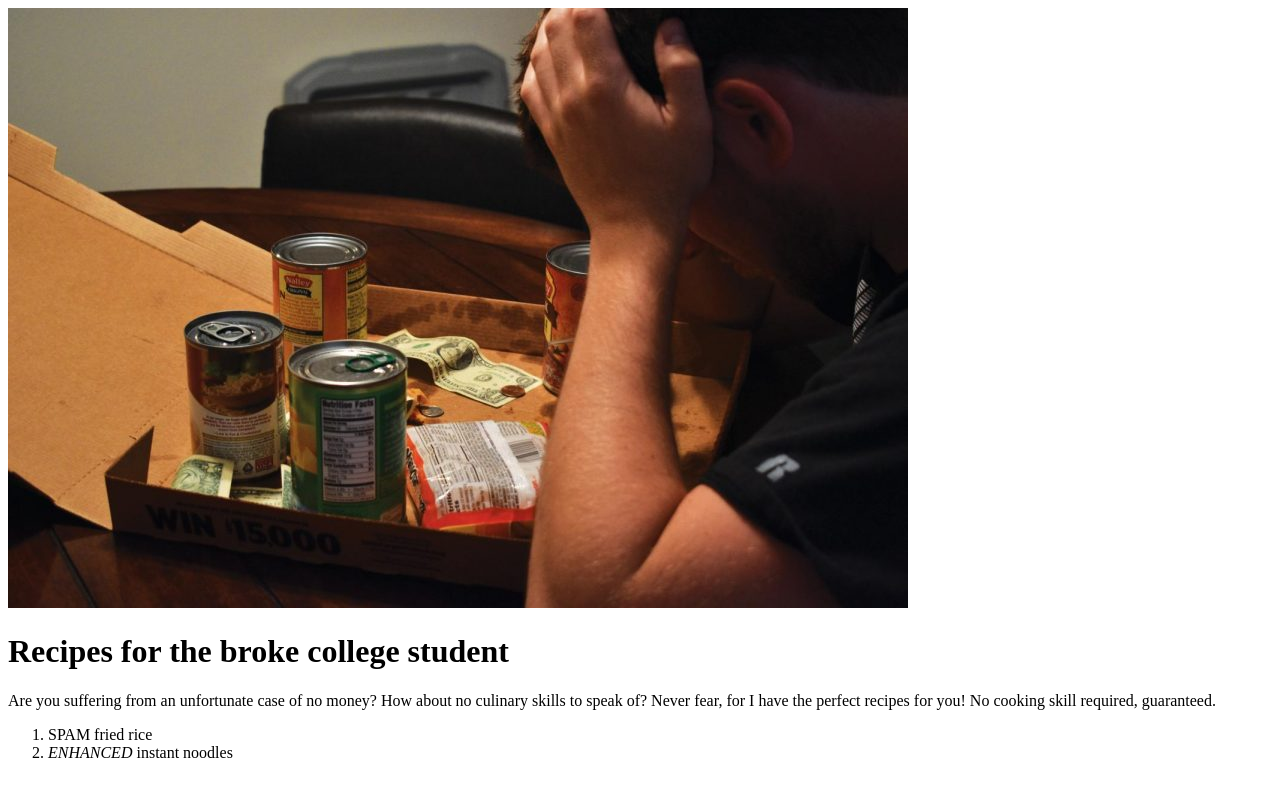
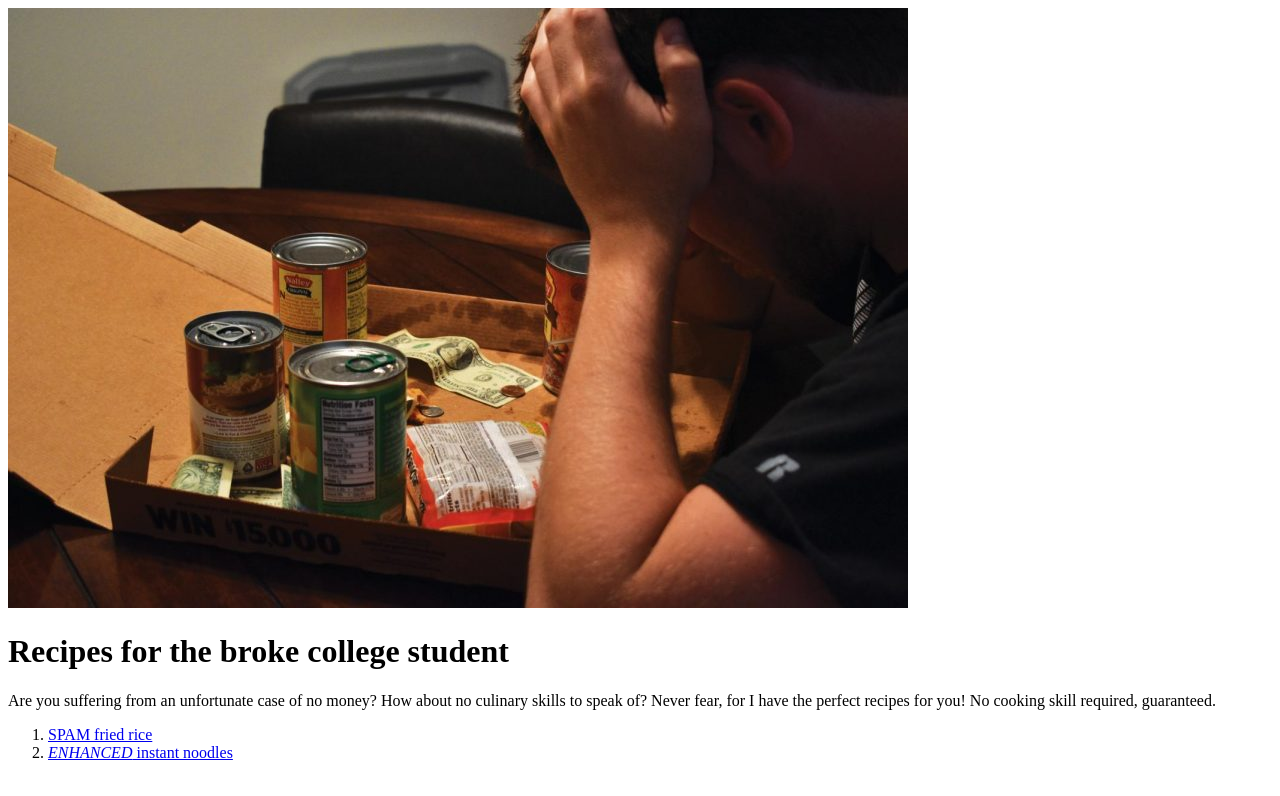
Before and after one commit to joohwan58/Recipe-page, a plain HTML site: page index.html in a window 1280 px wide. Drawn offline with Linux system fonts and the light colour scheme.

Commit message:
Added links(main page), initialise recipe pages

```diff
--- a/index.html
+++ b/index.html
@@ -9,8 +9,8 @@
         <h1>Recipes for the broke college student</h1>
         <p>Are you suffering from an unfortunate case of no money? How about no culinary skills to speak of? Never fear, for I have the perfect recipes for you! No cooking skill required, guaranteed.</p>
         <ol>
-            <li>SPAM fried rice</li>
-            <li><em>ENHANCED</em> instant noodles</li>
+            <li><a href="./pages/SPAM-fried-rice.html">SPAM fried rice</a></li>
+            <li><a href="./pages/instant-noodles.html"><em>ENHANCED</em> instant noodles</a></li>
 
         </ol>
     </body>
```
Also changed, not shown: pages/SPAM-fried-rice.html (+10 -0 lines), pages/instant-noodles.html (+10 -0 lines).
